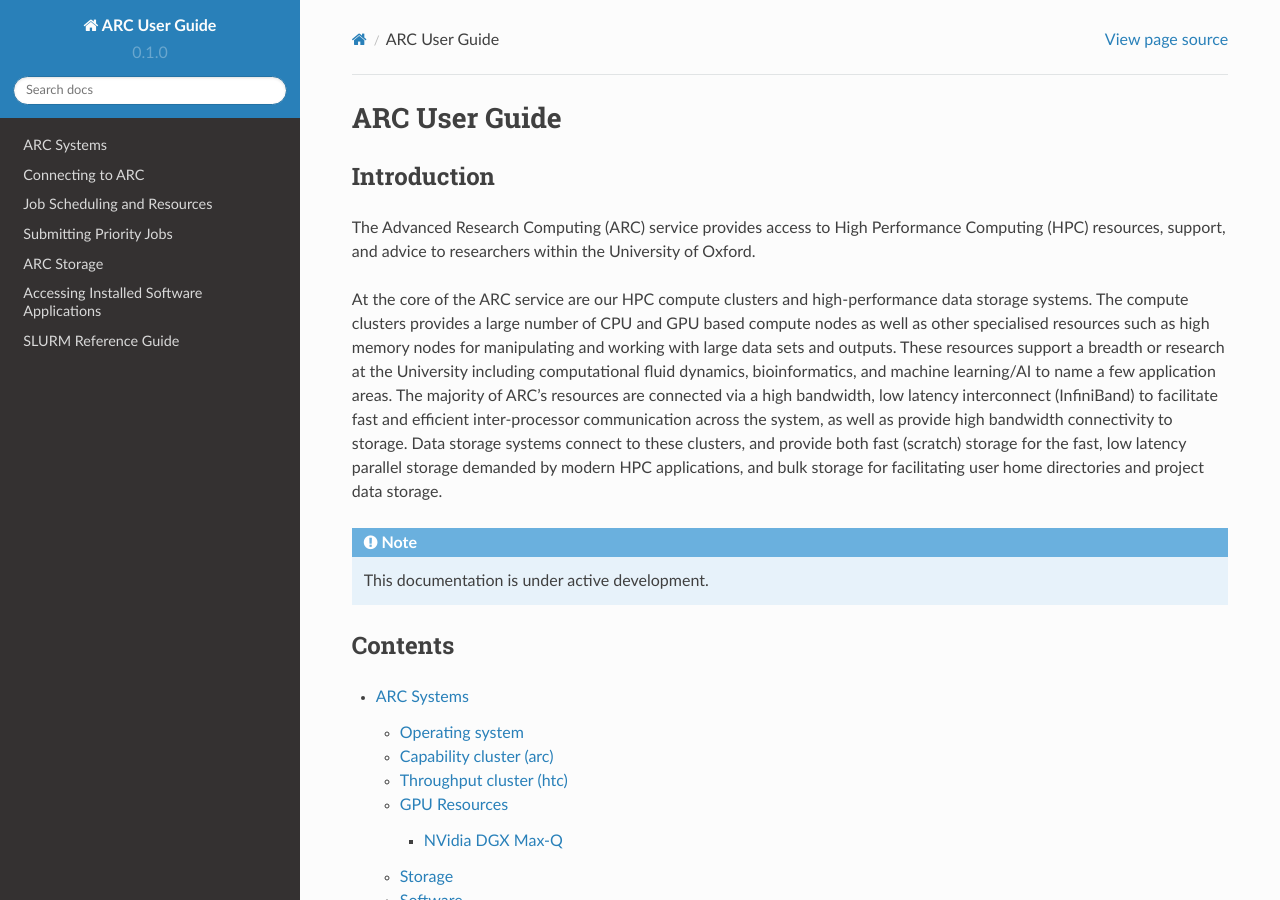
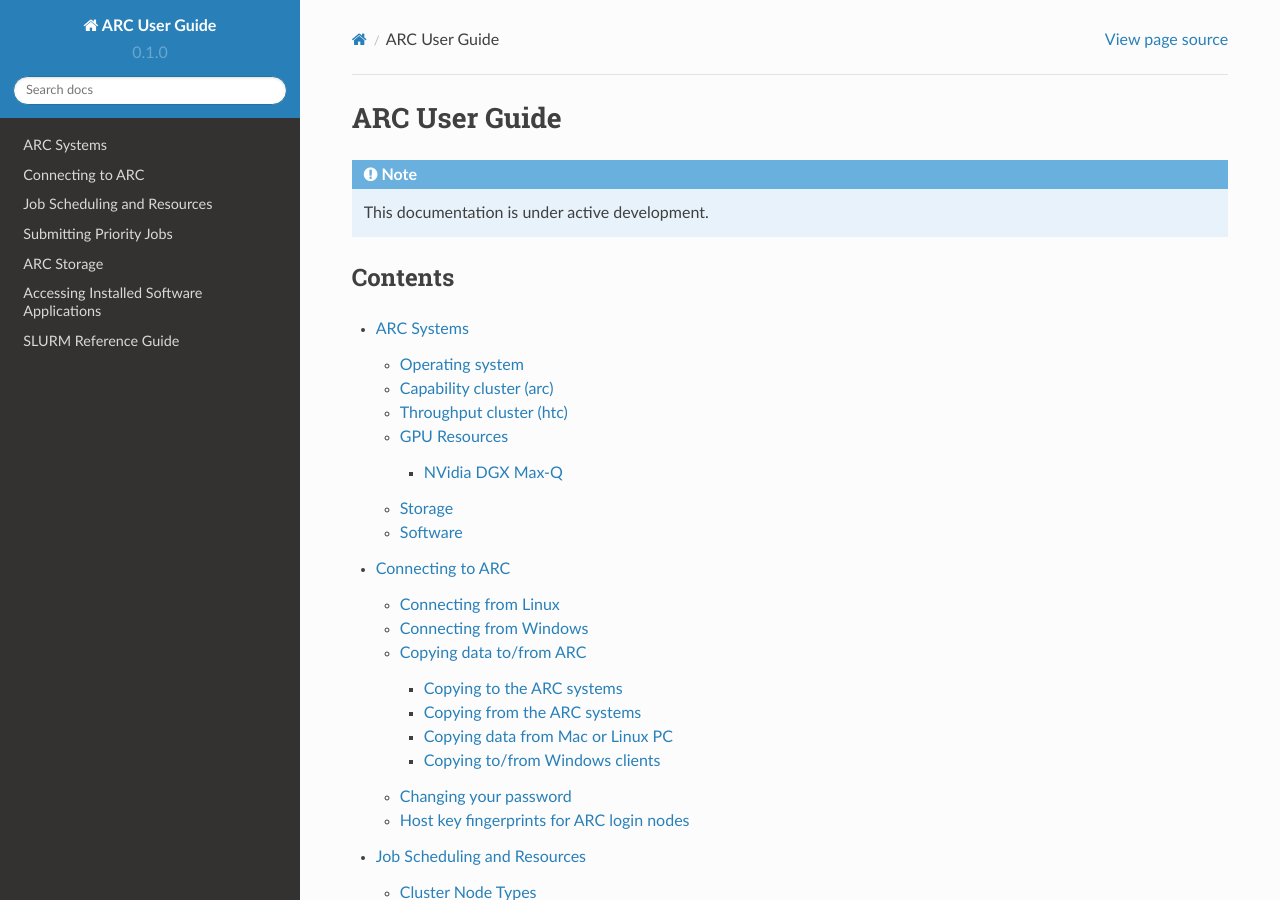
Before and after one commit to tina-friedrich/arc-user-guide, a Sphinx documentation site: the page built from docs/source/index.rst, in a window 1280 px wide and 900 px high. Built offline with Sphinx 7.4.7 and the Read the Docs theme 2.0.0, drawn with Linux system fonts in a browser that asks for light colours.

Commit message:
Update index.rst

```diff
--- a/docs/source/index.rst
+++ b/docs/source/index.rst
@@ -2,12 +2,6 @@ ARC User Guide
 ==============
 
 
-Introduction
-------------
-
-The Advanced Research Computing (ARC) service provides access to High Performance Computing (HPC) resources, support, and advice to researchers within the University of Oxford.
-
-At the core of the ARC service are our HPC compute clusters and high-performance data storage systems. The compute clusters provides a large number of CPU and GPU based compute nodes as well as other specialised resources such as high memory nodes for manipulating and working with large data sets and outputs. These resources support a breadth or research at the University including computational fluid dynamics, bioinformatics, and machine learning/AI to name a few application areas. The majority of ARC's resources are connected via a high bandwidth, low latency interconnect (InfiniBand) to facilitate fast and efficient inter-processor communication across the system, as well as provide high bandwidth connectivity to storage. Data storage systems connect to these clusters, and provide both fast (scratch) storage for the fast, low latency parallel storage demanded by modern HPC applications, and bulk storage for facilitating user home directories and project data storage.
 
 
 
```
